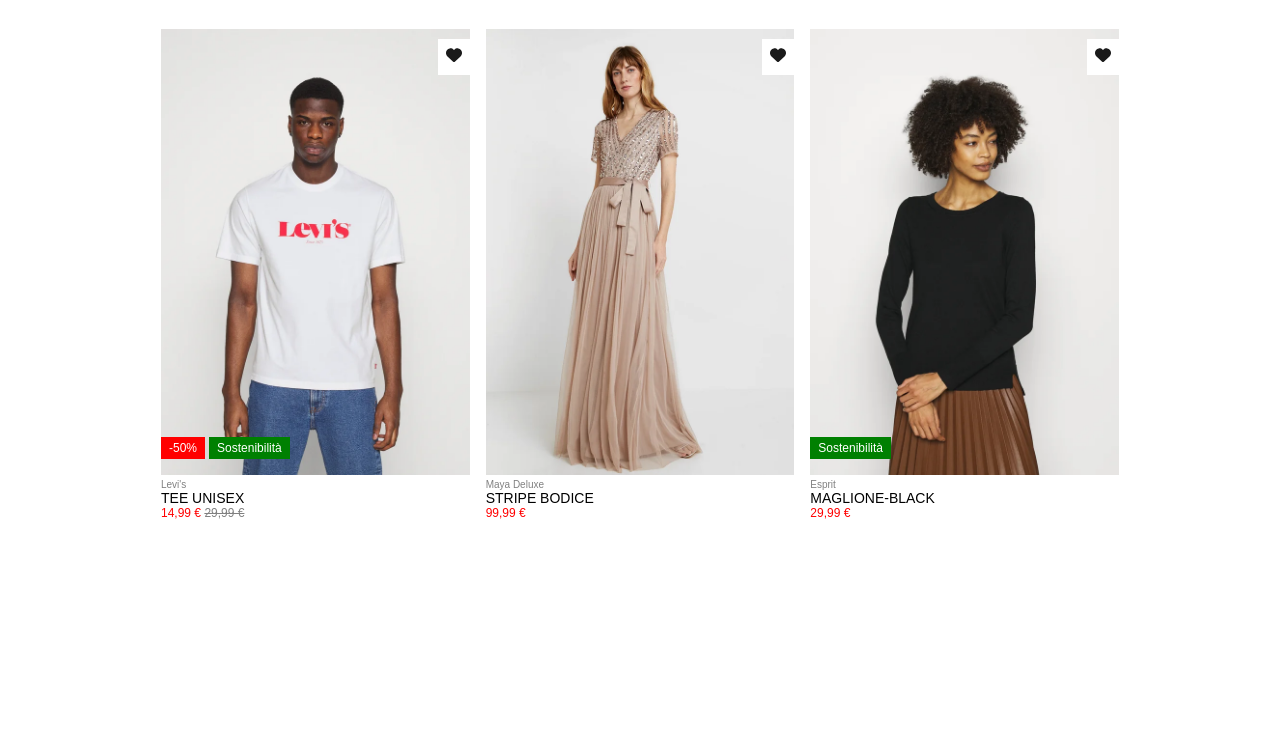
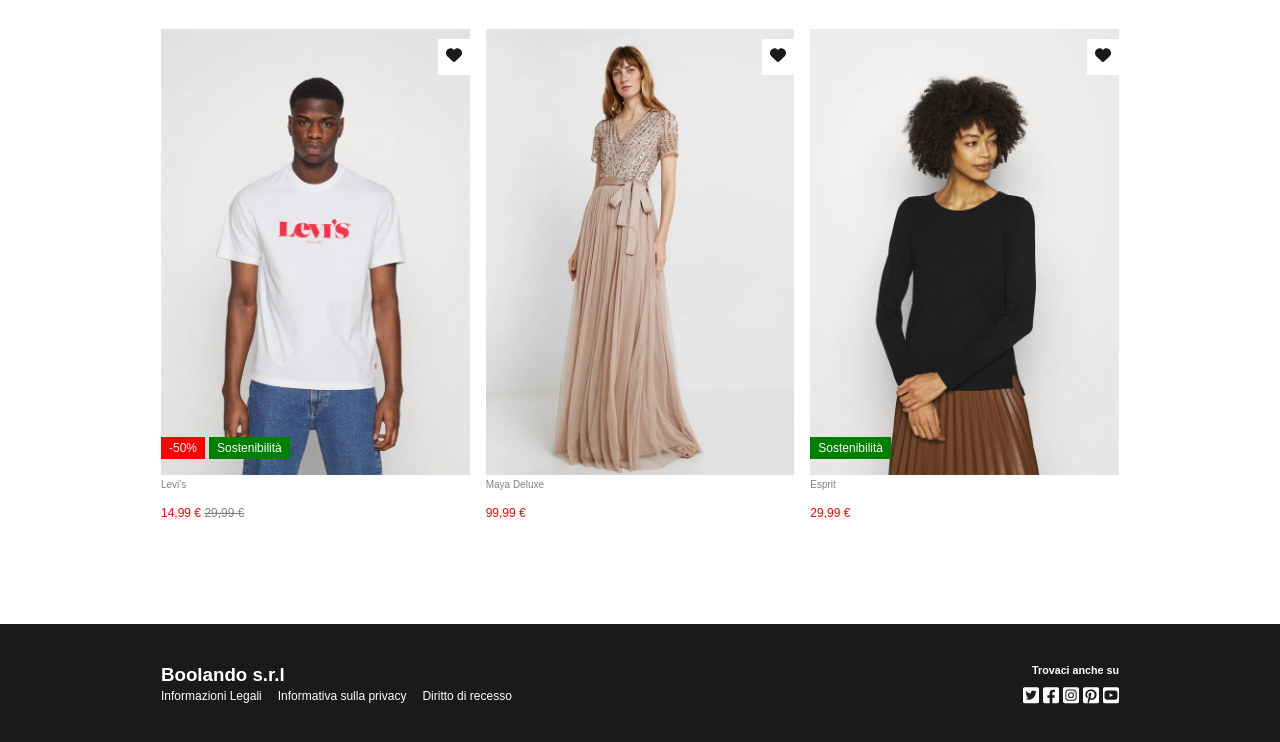
Before and after one commit to felicetto13/html-css-boolando, a plain HTML site: page index.html in a window 1280 px wide. Shown: the part 640-1382 px from the top of the page. Before the commit the page ends 1280 px from the top, so only its background shows below. Drawn offline with Linux system fonts and the light colour scheme.

Commit message:
project ended

```diff
--- a/css/style.css
+++ b/css/style.css
@@ -5,6 +5,7 @@
 }
 html{
     font-family: sans-serif;
+    color: white;
 }
 
 :root {
@@ -19,11 +20,19 @@ html{
 header {
     background-color: var(--bg-orange);
     box-shadow: 1px 1px 40px;
-    color: white;
 }
 main {
     padding-top: 5rem;
     padding-bottom: 5rem;
+}
+footer {
+    background-color: var(--bg-black);
+    padding-top: 2rem;
+    padding-bottom: 2rem;
+}
+footer a{
+    font-size: var(--font-product-price);
+    padding: 0;
 }
 a{
     display: inline-block;
@@ -43,7 +52,7 @@ a{
 }
 .col{
 }
-.navbar {
+ul {
     list-style: none;
 }
 .logo {
@@ -138,3 +147,12 @@ a{
     text-decoration: line-through;
     color: gray;
 }
+
+.justify-end {
+    justify-content: flex-end;
+}
+
+/* bonuss */
+.product:hover .favourite{
+    color: var(--bg-red);
+}
--- a/index.html
+++ b/index.html
@@ -11,7 +11,7 @@
     <header>
         <div class="container flex">
             <div class="flex-basis-25 text-center">
-                <ul class="navbar flex">
+                <ul class="flex">
                     <li> <a href="#">Uomo</a></li>
                     <li> <a href="#">Donna</a></li>
                     <li> <a href="#">Bambini</a></li>
@@ -146,9 +146,25 @@
         </div>
     </main>
     <footer>
-        <div class="container">
-            <div class="col"></div>
-            <div class="col"></div>
+        <div class="container flex">
+            <div class="col flex-grow-2">
+                <h3>Boolando s.r.l</h3>
+                <ul class="flex gap-16">
+                    <li ><a href="#">Informazioni Legali</a></li>
+                    <li ><a href="#">Informativa sulla privacy</a></li>
+                    <li ><a href="#">Diritto di recesso</a></li>
+                </ul>
+            </div>
+            <div class="col flex-grow-2 text-right">
+                <h6>Trovaci anche su</h6>
+                <ul class="flex gap-8 justify-end" style="margin-top: 10px;">
+                    <li><a href="#"><svg xmlns="http://www.w3.org/2000/svg" fill="currentColor" width="1rem" viewBox="0 0 448 512"><path d="M400 32H48C21.5 32 0 53.5 0 80v352c0 26.5 21.5 48 48 48h352c26.5 0 48-21.5 48-48V80c0-26.5-21.5-48-48-48zm-48.9 158.8c.2 2.8.2 5.7.2 8.5 0 86.7-66 186.6-186.6 186.6-37.2 0-71.7-10.8-100.7-29.4 5.3.6 10.4.8 15.8.8 30.7 0 58.9-10.4 81.4-28-28.8-.6-53-19.5-61.3-45.5 10.1 1.5 19.2 1.5 29.6-1.2-30-6.1-52.5-32.5-52.5-64.4v-.8c8.7 4.9 18.9 7.9 29.6 8.3a65.447 65.447 0 0 1-29.2-54.6c0-12.2 3.2-23.4 8.9-33.1 32.3 39.8 80.8 65.8 135.2 68.6-9.3-44.5 24-80.6 64-80.6 18.9 0 35.9 7.9 47.9 20.7 14.8-2.8 29-8.3 41.6-15.8-4.9 15.2-15.2 28-28.8 36.1 13.2-1.4 26-5.1 37.8-10.2-8.9 13.1-20.1 24.7-32.9 34z"/></svg></a></li>
+                    <li><a href="#"><svg xmlns="http://www.w3.org/2000/svg" fill="currentColor" width="1rem" viewBox="0 0 448 512"><path d="M400 32H48A48 48 0 0 0 0 80v352a48 48 0 0 0 48 48h137.25V327.69h-63V256h63v-54.64c0-62.15 37-96.48 93.67-96.48 27.14 0 55.52 4.84 55.52 4.84v61h-31.27c-30.81 0-40.42 19.12-40.42 38.73V256h68.78l-11 71.69h-57.78V480H400a48 48 0 0 0 48-48V80a48 48 0 0 0-48-48z"/></svg></a></li>
+                    <li><a href="#"><svg xmlns="http://www.w3.org/2000/svg" fill="currentColor" width="1rem" viewBox="0 0 448 512"><path d="M224,202.66A53.34,53.34,0,1,0,277.36,256,53.38,53.38,0,0,0,224,202.66Zm124.71-41a54,54,0,0,0-30.41-30.41c-21-8.29-71-6.43-94.3-6.43s-73.25-1.93-94.31,6.43a54,54,0,0,0-30.41,30.41c-8.28,21-6.43,71.05-6.43,94.33S91,329.26,99.32,350.33a54,54,0,0,0,30.41,30.41c21,8.29,71,6.43,94.31,6.43s73.24,1.93,94.3-6.43a54,54,0,0,0,30.41-30.41c8.35-21,6.43-71.05,6.43-94.33S357.1,182.74,348.75,161.67ZM224,338a82,82,0,1,1,82-82A81.9,81.9,0,0,1,224,338Zm85.38-148.3a19.14,19.14,0,1,1,19.13-19.14A19.1,19.1,0,0,1,309.42,189.74ZM400,32H48A48,48,0,0,0,0,80V432a48,48,0,0,0,48,48H400a48,48,0,0,0,48-48V80A48,48,0,0,0,400,32ZM382.88,322c-1.29,25.63-7.14,48.34-25.85,67s-41.4,24.63-67,25.85c-26.41,1.49-105.59,1.49-132,0-25.63-1.29-48.26-7.15-67-25.85s-24.63-41.42-25.85-67c-1.49-26.42-1.49-105.61,0-132,1.29-25.63,7.07-48.34,25.85-67s41.47-24.56,67-25.78c26.41-1.49,105.59-1.49,132,0,25.63,1.29,48.33,7.15,67,25.85s24.63,41.42,25.85,67.05C384.37,216.44,384.37,295.56,382.88,322Z"/></svg></a></li>
+                    <li><a href="#"><svg xmlns="http://www.w3.org/2000/svg" fill="currentColor" width="1rem" viewBox="0 0 448 512"><path d="M448 80v352c0 26.5-21.5 48-48 48H154.4c9.8-16.4 22.4-40 27.4-59.3 3-11.5 15.3-58.4 15.3-58.4 8 15.3 31.4 28.2 56.3 28.2 74.1 0 127.4-68.1 127.4-152.7 0-81.1-66.2-141.8-151.4-141.8-106 0-162.2 71.1-162.2 148.6 0 36 19.2 80.8 49.8 95.1 4.7 2.2 7.1 1.2 8.2-3.3.8-3.4 5-20.1 6.8-27.8.6-2.5.3-4.6-1.7-7-10.1-12.3-18.3-34.9-18.3-56 0-54.2 41-106.6 110.9-106.6 60.3 0 102.6 41.1 102.6 99.9 0 66.4-33.5 112.4-77.2 112.4-24.1 0-42.1-19.9-36.4-44.4 6.9-29.2 20.3-60.7 20.3-81.8 0-53-75.5-45.7-75.5 25 0 21.7 7.3 36.5 7.3 36.5-31.4 132.8-36.1 134.5-29.6 192.6l2.2.8H48c-26.5 0-48-21.5-48-48V80c0-26.5 21.5-48 48-48h352c26.5 0 48 21.5 48 48z"/></svg></a></li>
+                    <li><a href="#"><svg xmlns="http://www.w3.org/2000/svg" fill="currentColor" width="1rem" viewBox="0 0 448 512"><path d="M186.8 202.1l95.2 54.1-95.2 54.1V202.1zM448 80v352c0 26.5-21.5 48-48 48H48c-26.5 0-48-21.5-48-48V80c0-26.5 21.5-48 48-48h352c26.5 0 48 21.5 48 48zm-42 176.3s0-59.6-7.6-88.2c-4.2-15.8-16.5-28.2-32.2-32.4C337.9 128 224 128 224 128s-113.9 0-142.2 7.7c-15.7 4.2-28 16.6-32.2 32.4-7.6 28.5-7.6 88.2-7.6 88.2s0 59.6 7.6 88.2c4.2 15.8 16.5 27.7 32.2 31.9C110.1 384 224 384 224 384s113.9 0 142.2-7.7c15.7-4.2 28-16.1 32.2-31.9 7.6-28.5 7.6-88.1 7.6-88.1z"/></svg></a></li>
+                </ul>
+            </div>
         </div>
     </footer>
 </body>
```
